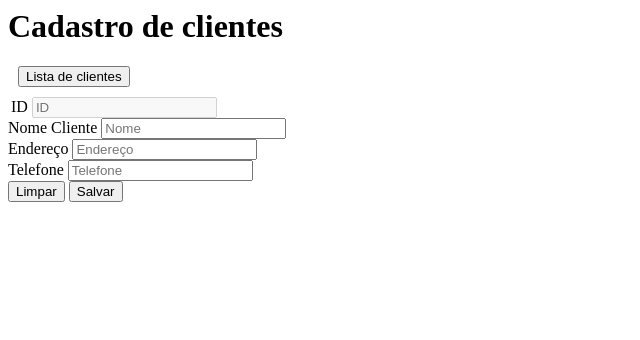
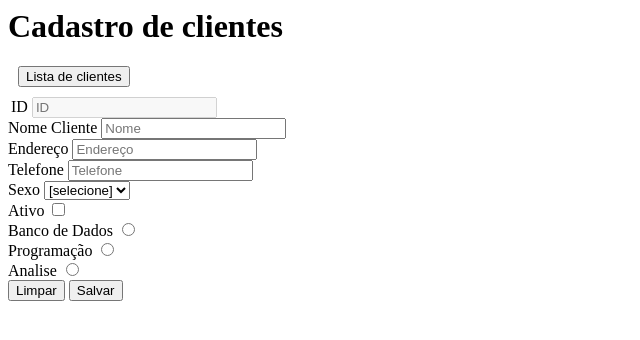
Before and after one commit to Ssxund3r/AngularJS_Exemplos, a web app: page /cliente/cadastro.html in a window 1280 px wide. Shown: the top 340 px of the page, without its empty margins (0-640 px from the left). Run offline with its HTML, style and script files only (its server is not run), Linux system fonts and the light colour scheme; data that the repository does not hold is empty.

Commit message:
Atualização de notificações e componentes

```diff
--- a/WebContent/cliente/cadastro.html
+++ b/WebContent/cliente/cadastro.html
@@ -41,16 +41,60 @@
 					</div>
 				</div>
 				<div class="row">
-					<div class="col-md-6">
+						<div class="col-md-6">
+							<div class="form-group">
+								<label>Telefone</label> <input type="text" class="form-control"
+									placeholder="Telefone" ng-model="cliente.telefone" id="telefone">
+							</div>
+						</div>
+
+						<div class="col-md-3">
+							<div class="form-group">
+								<label>Sexo</label>
+								<select id="sexo" ng-model="cliente.sexo" class="form-control">
+									<option value="#">[selecione]</option>
+									<option value="Masculino">Masculino</option>
+									<option value="Feminino">Feminino</option>
+								</select>
+							</div>
+						</div>
+
+						<div class="col-md-1">
+							<div class="form-group">
+								<label>Ativo</label>
+								<input type="checkbox" class="form-control" ng-model="cliente.ativo">
+							</div>
+						</div>
+					</div>
+
+				<div class="row">
+					<div class="col-md-4">
 						<div class="form-group">
-							<label>Telefone</label> <input type="text" class="form-control"
-								placeholder="Telefone" ng-model="cliente.telefone" id="telefone">
+							<label>Banco de Dados</label>
+							<input type="radio" class="form-control"  name="interesse" ng-model="cliente.interesse" value="banco">
+						</div>
+					</div>
+
+					<div class="col-md-4">
+						<div class="form-group">
+							<label>Programação</label>
+							<input type="radio" class="form-control"  name="interesse"
+								ng-model="cliente.interesse" value="programacao">
+						</div>
+					</div>
+
+					<div class="col-md-4">
+						<div class="form-group">
+							<label>Analise</label>
+							<input type="radio" class="form-control"  name="interesse" ng-model="cliente.interesse"
+								value="Analise" ng-checked="true">
 						</div>
 					</div>
 				</div>
 
 				<div>
-					<button type="reset" class="btn btn-info btn-fill btn-wd"  ng-click="$scope.cliente={};" id="limparCampos">Limpar</button>
+					<button type="reset" class="btn btn-info btn-fill btn-wd"  ng-click="$scope.cliente={};"
+						id="limparCampos">Limpar</button>
 					<button type="submit" class="btn btn-info btn-fill btn-wd" id="salvarCampos">Salvar</button>
 				</div>
 			</form>
--- a/src/projeto/angular/controller/ClienteController.java
+++ b/src/projeto/angular/controller/ClienteController.java
@@ -29,6 +29,11 @@ public class ClienteController extends DaoImplementacao<Cliente> implements DaoI
 	@ResponseBody
 	public ResponseEntity salvar(@RequestBody String jsonCliente) throws Exception {
 		Cliente cliente = new Gson().fromJson(jsonCliente, Cliente.class);
+
+		if(cliente != null && cliente.getAtivo() == null) {
+			cliente.setAtivo(false);
+		}
+
 		super.salvarOuAtualizar(cliente);
 		return new ResponseEntity<>(HttpStatus.CREATED);
 	}
```
Also changed, not shown: WebContent/cliente/list.html (+8 -1 lines), WebContent/resources/js/app.js (+4 -4 lines), src/projeto/angular/model/Cliente.java (+41 -5 lines), 2 other files.
